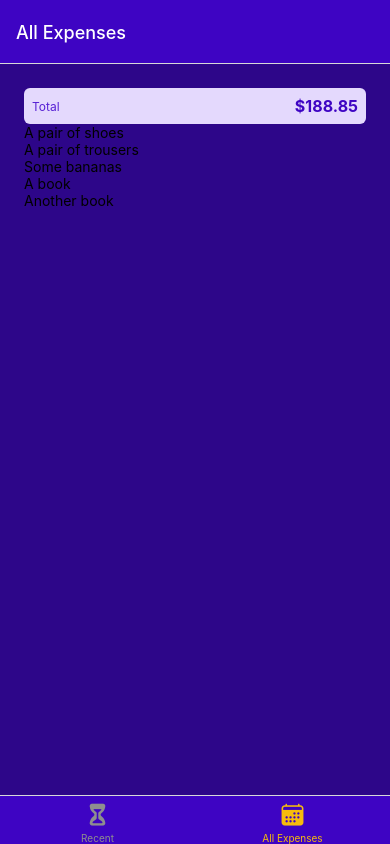
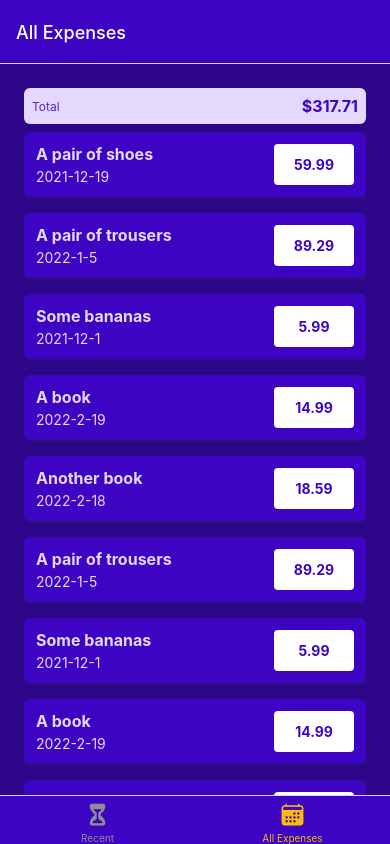
Before and after one commit to wghglory/rn-expense-tracker, a React Native app: screen /AllExpenses in a window 390 px wide. Built offline with nearby package versions, Linux system fonts and the light colour scheme.

Commit message:
style: list items

```diff
--- /dev/null
+++ b/components/ExpensesOutput/ExpenseItem.js
@@ -0,0 +1,61 @@
+import { Pressable, StyleSheet, Text, View } from 'react-native';
+
+import { GlobalStyles } from '../../constants/styles';
+import { getFormattedDate } from '../../util/date';
+
+function ExpenseItem({ description, amount, date }) {
+  return (
+    <Pressable>
+      <View style={styles.expenseItem}>
+        <View>
+          <Text style={[styles.textBase, styles.description]}>
+            {description}
+          </Text>
+          <Text style={styles.textBase}>{getFormattedDate(date)}</Text>
+        </View>
+        <View style={styles.amountContainer}>
+          <Text style={styles.amount}>{amount.toFixed(2)}</Text>
+        </View>
+      </View>
+    </Pressable>
+  );
+}
+
+export default ExpenseItem;
+
+const styles = StyleSheet.create({
+  expenseItem: {
+    padding: 12,
+    marginVertical: 8,
+    backgroundColor: GlobalStyles.colors.primary500,
+    flexDirection: 'row',
+    justifyContent: 'space-between',
+    borderRadius: 6,
+    elevation: 3,
+    shadowColor: GlobalStyles.colors.gray500,
+    shadowRadius: 4,
+    shadowOffset: { width: 1, height: 1 },
+    shadowOpacity: 0.4,
+  },
+  textBase: {
+    color: GlobalStyles.colors.primary50,
+  },
+  description: {
+    fontSize: 16,
+    marginBottom: 4,
+    fontWeight: 'bold',
+  },
+  amountContainer: {
+    paddingHorizontal: 12,
+    paddingVertical: 4,
+    backgroundColor: 'white',
+    justifyContent: 'center',
+    alignItems: 'center',
+    borderRadius: 4,
+    minWidth: 80,
+  },
+  amount: {
+    color: GlobalStyles.colors.primary500,
+    fontWeight: 'bold',
+  },
+});
--- a/components/ExpensesOutput/ExpensesList.js
+++ b/components/ExpensesOutput/ExpensesList.js
@@ -1,7 +1,9 @@
-import { FlatList, Text } from 'react-native';
+import { FlatList } from 'react-native';
+
+import ExpenseItem from './ExpenseItem';
 
 function renderExpenseItem(itemData) {
-  return <Text>{itemData.item.description}</Text>;
+  return <ExpenseItem {...itemData.item} />;
 }
 
 function ExpensesList({ expenses }) {
--- a/components/ExpensesOutput/ExpensesOutput.js
+++ b/components/ExpensesOutput/ExpensesOutput.js
@@ -35,6 +35,30 @@
     amount: 18.59,
     date: new Date('2022-02-18'),
   },
+  {
+    id: 'e6',
+    description: 'A pair of trousers',
+    amount: 89.29,
+    date: new Date('2022-01-05'),
+  },
+  {
+    id: 'e7',
+    description: 'Some bananas',
+    amount: 5.99,
+    date: new Date('2021-12-01'),
+  },
+  {
+    id: 'e8',
+    description: 'A book',
+    amount: 14.99,
+    date: new Date('2022-02-19'),
+  },
+  {
+    id: 'e9',
+    description: 'Another book',
+    amount: 18.59,
+    date: new Date('2022-02-18'),
+  },
 ];
 
 function ExpensesOutput({ expenses, expensesPeriod }) {
@@ -51,7 +75,9 @@
 const styles = StyleSheet.create({
   container: {
     flex: 1,
-    padding: 24,
+    paddingHorizontal: 24,
+    paddingTop: 24,
+    paddingBottom: 0,
     backgroundColor: GlobalStyles.colors.primary700,
   },
 });
--- /dev/null
+++ b/util/date.js
@@ -0,0 +1,3 @@
+export function getFormattedDate(date) {
+  return `${date.getFullYear()}-${date.getMonth() + 1}-${date.getDate()}`;
+}
```
